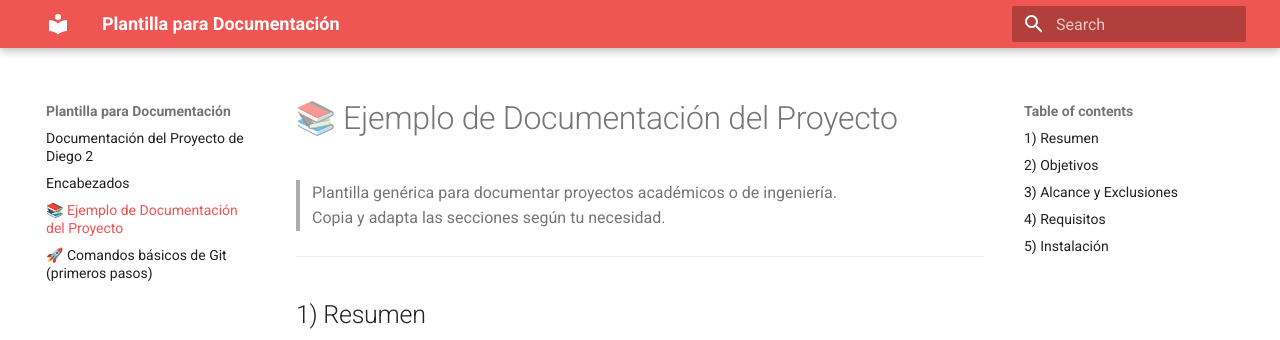
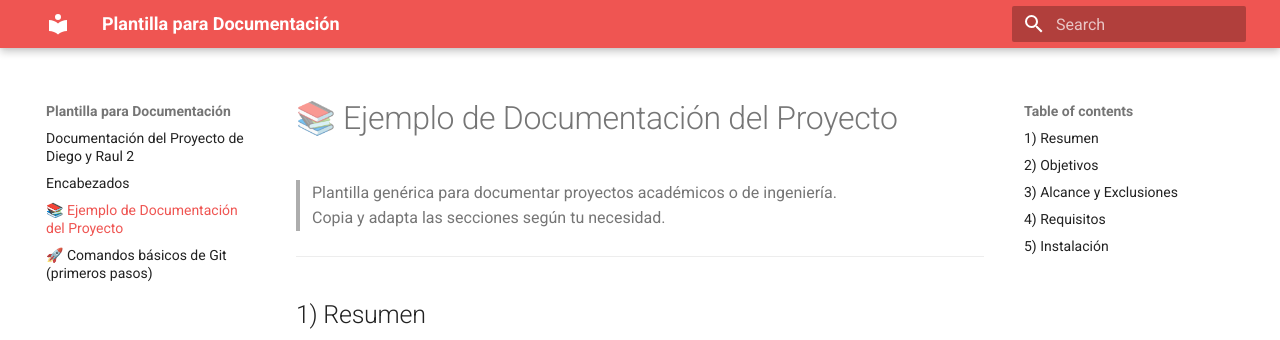
Before and after one commit to DiegoMachorro/Mecatronica-DiegoM, an MkDocs documentation site: the page built from docs/ejemplo.md, in a window 1280 px wide. Shown: the top 340 px of the page. Built offline with MkDocs 1.6.1 and Material for MkDocs 9.7.7, drawn with Linux system fonts in a browser that asks for light colours.

Commit message:
Update index.md

```diff
--- a/docs/index.md
+++ b/docs/index.md
@@ -1,4 +1,4 @@
-# Documentación del Proyecto de Diego 2
+# Documentación del Proyecto de Diego y Raul 2
 
 ![Diagrama del sistema](recursos/imgs/ibero.jpeg)
 
```
